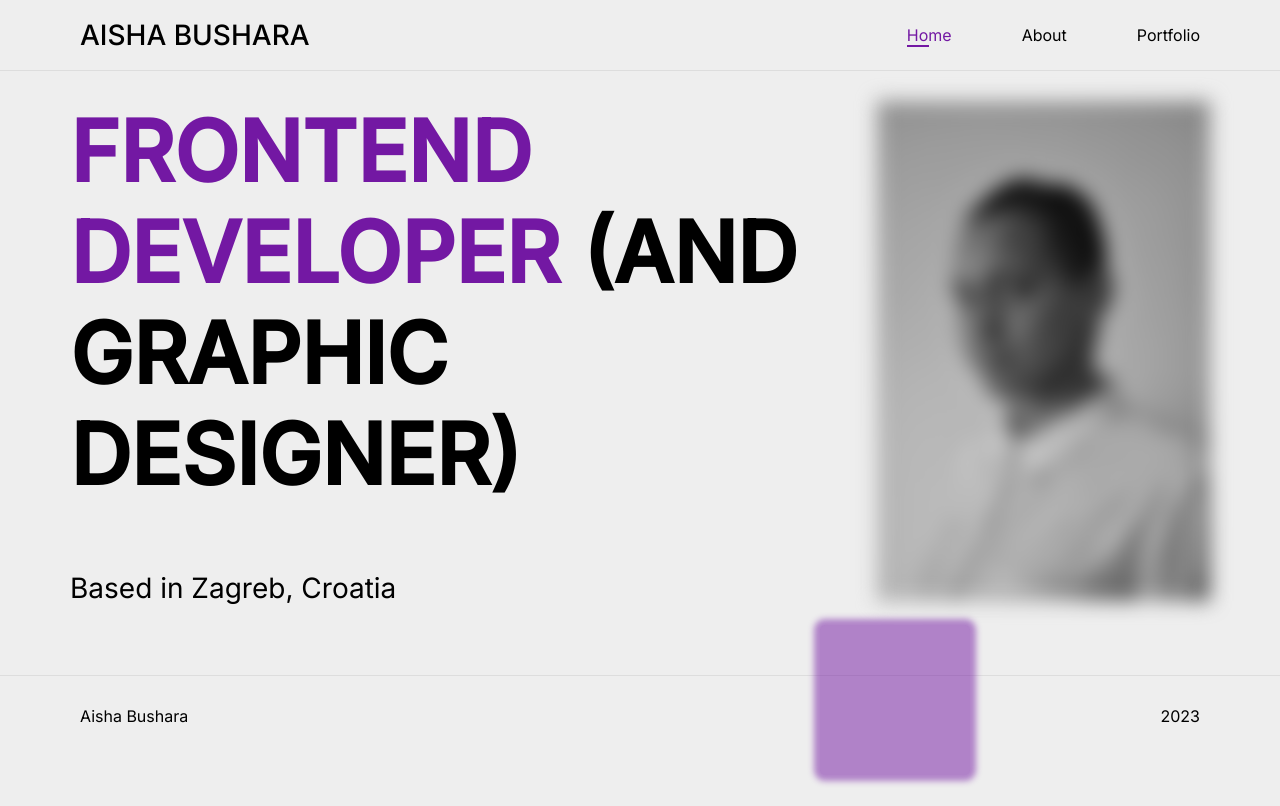
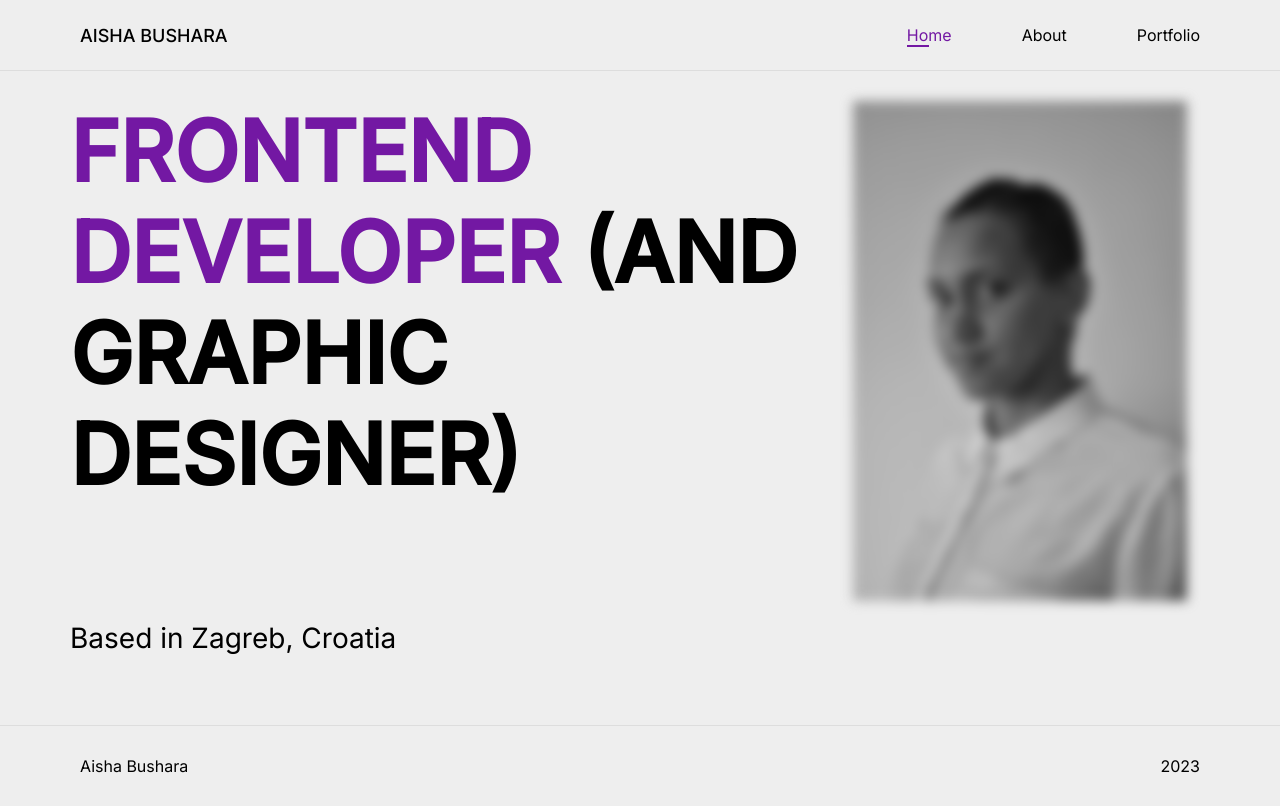
Before and after one commit to busharaA/graphic-design-portfolio, a React (Vite) app: page / in a window 1280 px wide. Built offline with nearby package versions, Linux system fonts and the light colour scheme.

Commit message:
Implemented responsive design

```diff
--- a/src/App.tsx
+++ b/src/App.tsx
@@ -14,5 +14,4 @@ const App = () => {
 
 export default App;
 
-// TODO: 4. Make mock case study component
 // TODO: 5. Make the app website responsive
--- a/src/assets/styles/scss/abstracts/_mixins.scss
+++ b/src/assets/styles/scss/abstracts/_mixins.scss
@@ -3,3 +3,7 @@
     justify-content: $justify-content;
     align-items: center;
 }
+
+@mixin content-width($width) {
+    width: $width;
+}
--- a/src/assets/styles/scss/components/_cards.scss
+++ b/src/assets/styles/scss/components/_cards.scss
@@ -3,6 +3,7 @@
 .cards-container {
     display: grid;
     row-gap: 10px;
+    justify-items: center;
 
     a {
         text-decoration: none;
@@ -10,14 +11,14 @@
     }
 
     .card {
-        width: 330px;
+        width: 380px;
         border: 1px solid $lightgray;
         border-radius: 10px;
         padding: 5px;
         text-decoration: none;
 
         img {
-            height: 180px;
+            height: 208.5px;
             width: auto;
             border-radius: 8px;
         }
@@ -36,3 +37,16 @@
         }
     }
 }
+
+@media screen and (min-width: 768px) {
+    .cards-container {
+        .card {
+            width: 330px;
+
+            img {
+                height: 180px;
+                width: auto;
+            }
+        }
+    }
+}
--- a/src/assets/styles/scss/layout/_header.scss
+++ b/src/assets/styles/scss/layout/_header.scss
@@ -16,9 +16,11 @@
 
         h3 {
             font-weight: 500;
+            font-size: 18px;
         }
     }
 
+    // Replace navigation with hamburger menu
     .nav-container {
         @include flexbox-centered(space-evenly);
 
@@ -59,3 +61,9 @@
         }
     }
 }
+
+@media screen and (min-width: 768px) {
+
+
+    // Normal navigation
+}
--- a/src/assets/styles/scss/pages/_about.scss
+++ b/src/assets/styles/scss/pages/_about.scss
@@ -2,7 +2,7 @@
 @use "../abstracts/placeholders" as *;
 
 .about {
-    width: 600px;
+    width: 400px;
     margin: 0 auto;
     padding-top: 30px;
 
@@ -21,3 +21,15 @@
         }
     }
 }
+
+@media screen and (min-width: 600px) {
+    .about {
+        width: 450px;
+    }
+}
+
+@media screen and (min-width: 768px) {
+    .about {
+        width: 600px;
+    }
+}
--- a/src/assets/styles/scss/pages/_caseStudy.scss
+++ b/src/assets/styles/scss/pages/_caseStudy.scss
@@ -1,5 +1,7 @@
+@use "../abstracts/mixins" as *;
+
 .case-study {
-    width: 900px;
+    @include content-width(400px);
     margin: 0 auto;
     padding-top: 30px;
 
@@ -9,10 +11,10 @@
         padding: 30px 0;
 
         .content-text, .single-image {
-            width: 400px;
+            @include content-width(400px);
 
             p {
-                padding-bottom: 15px;
+                padding-bottom: 30px;
             }
         }
 
@@ -21,14 +23,22 @@
         }
     }
 
+    .problem-solution {
+        flex-direction: column;
+    }
+
+    .design-process {
+        flex-direction: column-reverse;
+    }
+
     .design-preview {
         display: grid;
-        grid-template-columns: repeat(3, 1fr);
+        grid-template-columns: 1fr;
         gap: 5px;
         padding: 40px 0;
 
         img {
-            width: 300px;
+            @include content-width(400px);
         }
     }
 
@@ -43,6 +53,89 @@
 
         img {
             padding-bottom: 15px;
+            @include content-width(400px);
         }
     }
 }
+
+@media screen and (min-width: 600px) {
+    .case-study {
+        @include content-width(500px);
+
+        .problem-solution, .design-process {
+            .content-text, .single-image {
+                @include content-width(500px);
+            }
+        }
+
+        .design-preview {
+            img {
+                @include content-width(500px);
+            }
+        }
+
+        .design-system {
+            img {
+                @include content-width(500px);
+            }
+        }
+    }
+}
+
+@media screen and (min-width: 768px) {
+    .case-study {
+        @include content-width(600px);
+
+        .problem-solution, .design-process {
+            .content-text, .single-image {
+                @include content-width(600px);
+            }
+        }
+
+        .design-preview {
+            grid-template-columns: 1fr 1fr;
+
+            img {
+                width: 298px;
+            }
+        }
+
+        .design-system {
+            img {
+                @include content-width(600px);
+            }
+        }
+    }
+}
+
+@media screen and (min-width: 992px) {
+    .case-study {
+        width: 900px;
+
+        .problem-solution, .design-process {
+            flex-direction: row;
+
+            .content-text, .single-image {
+                width: 400px;
+
+                p {
+                    padding-bottom: 15px;
+                }
+            }
+        }
+
+        .design-preview {
+            grid-template-columns: repeat(3, 1fr);
+
+            img {
+                width: 297px;
+            }
+        }
+
+        .design-system {
+            img {
+                width: initial;
+            }
+        }
+    }
+}
--- a/src/assets/styles/scss/pages/_home.scss
+++ b/src/assets/styles/scss/pages/_home.scss
@@ -3,39 +3,74 @@
 
 .home {
     padding: 30px 70px 10px;
-    display: flex;
-    justify-content: space-around;
+    display: grid;
+    text-align: center;
 
-    &__content {
-        display: flex;
-        flex-direction: column;
-        justify-content: space-between;
+    h1 {
+        font-size: 42px;
 
-        h1 {
-            font-size: 84px;
-
-            span {
-                color: $purple;
-            }
+        span {
+            color: $purple;
         }
     }
 
-    &__profile {
+    img {
+        height: 420px;
+        filter: blur(6px);
+        padding: 35px 0 25px;
+        margin: 0 auto;
+    }
+
+    h3 {
+        font-size: 18px;
+        padding-top: 20px;
+    }
+}
+
+@media screen and (min-width: 768px) {
+    .home {
+        grid-template-columns: 2fr 1fr;
+
+        h1 {
+            font-size: 56px;
+        }
+
+        h3 {
+            font-size: 24px;
+        }
+
+        h1, h3 {
+            text-align: left;
+        }
+
+        img {
+            height: 445px;
+            padding: 0;
+            margin-left: auto;
+        }
+    }
+}
+
+@media screen and (min-width: 992px) {
+    .home {
+        h1 {
+            font-size: 68px;
+        }
+
+        h3 {
+            font-size: 28px;
+        }
+
         img {
             height: 500px;
-            filter: blur(10px);
         }
     }
+}
 
-    .purple-cube {
-        width: 150px;
-        height: 150px;
-        background-color: $purple;
-        position: absolute;
-        bottom: 25px;
-        right: 310px;
-        opacity: 0.5;
-        border-radius: 5px;
-        box-shadow: 0px 0px 6px 6px $purple;
+@media screen and (min-width: 1200px) {
+    .home {
+        h1 {
+            font-size: 84px;
+        }
     }
 }
--- a/src/assets/styles/scss/pages/_portfolio.scss
+++ b/src/assets/styles/scss/pages/_portfolio.scss
@@ -6,7 +6,9 @@
     .projects-container {
         display: flex;
         justify-content: space-evenly;
-        margin: 0 60px;
+        flex-direction: column;
+        row-gap: 30px;
+        margin: 10px 20px 0;
 
         h3 {
             text-align: center;
@@ -14,3 +16,19 @@
         }
     }
 }
+
+@media screen and (min-width: 768px) {
+    .portfolio {
+        .projects-container {
+            flex-direction: row;
+        }
+    }
+}
+
+@media screen and (min-width: 992px) {
+    .portfolio {
+        .projects-container {
+            margin: 10px 60px 0;
+        }
+    }
+}
--- a/src/pages/Home.tsx
+++ b/src/pages/Home.tsx
@@ -3,14 +3,9 @@ import profileImg from "../assets/images/ab-profile.jpg";
 const Home = () => {
     return (
         <main className="home">
-            <div className="home__content">
-                <h1><span>FRONTEND DEVELOPER</span> (AND GRAPHIC DESIGNER)</h1>
-                <h3>Based in Zagreb, Croatia</h3>
-            </div>
-            <div className="home__profile">
-                <img src={profileImg} alt="Blurred portrait of Aisha" />
-            </div>
-            <div className="purple-cube"></div>
+            <h1><span>FRONTEND DEVELOPER</span> (AND GRAPHIC DESIGNER)</h1>
+            <img src={profileImg} alt="Blurred portrait of Aisha" />
+            <h3>Based in Zagreb, Croatia</h3>
         </main>
     );
 };
```
